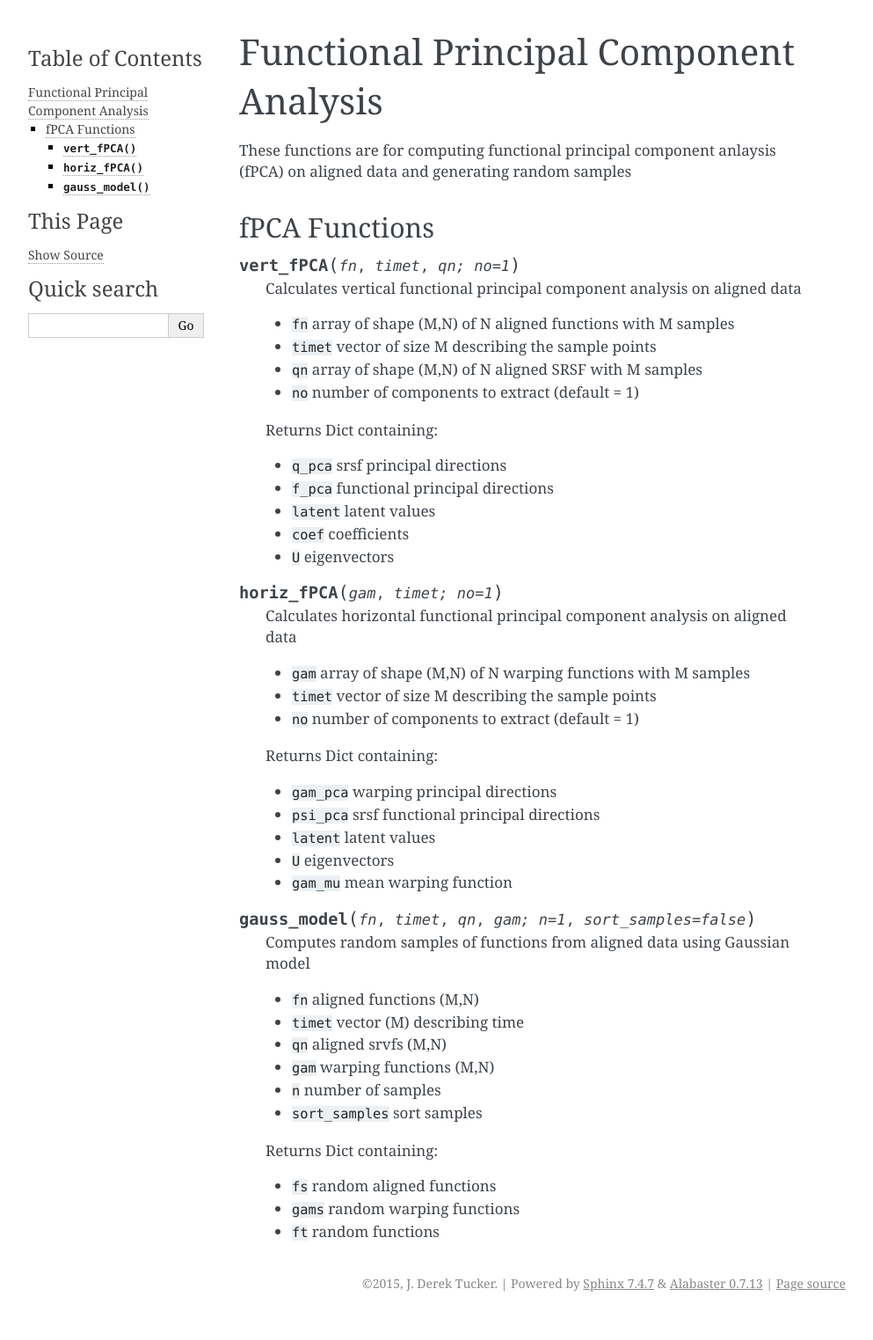
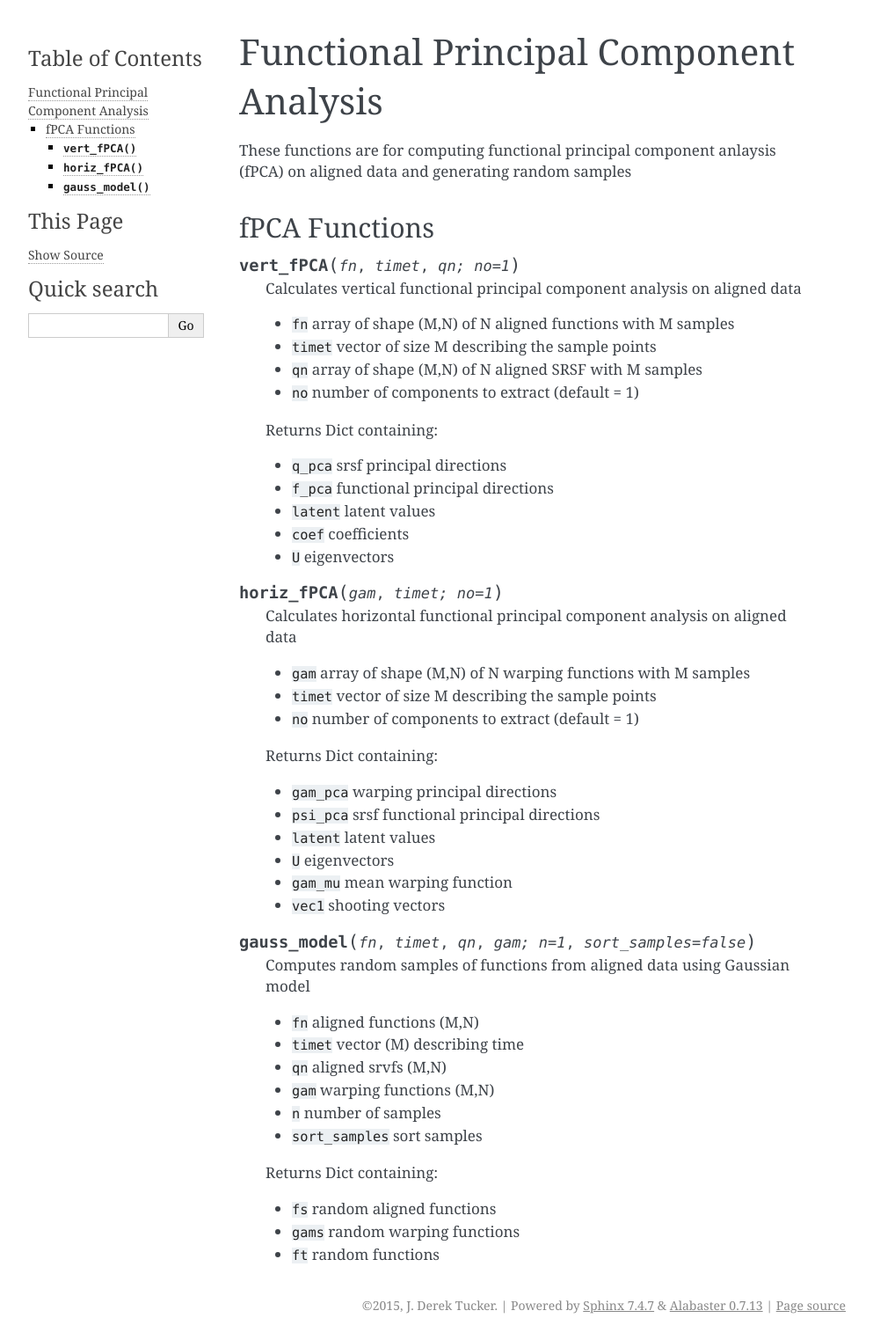
Before and after one commit to jdtuck/ElasticFDA.jl, a Sphinx documentation site: the page built from doc/source/fPCA.rst, in a window 1280 px wide. Shown: the whole page at 88% size, without its empty margins (148-1141 px from the left). Built offline with Sphinx 7.4.7, drawn with Linux system fonts in a browser that asks for light colours; formulas are drawn with MathJax 3; before the commit the page ends 1498 px from its top, so only the background shows below that.

Commit message:
added output to horiz_fPCA

```diff
--- a/doc/source/fPCA.rst
+++ b/doc/source/fPCA.rst
@@ -38,6 +38,7 @@ fPCA Functions
     + ``latent`` latent values
     + ``U`` eigenvectors
     + ``gam_mu`` mean warping function
+    + ``vec1`` shooting vectors
 
 .. function:: gauss_model(fn, timet, qn, gam; n=1, sort_samples=false)
 
```
Also changed, not shown: 1 other file.
